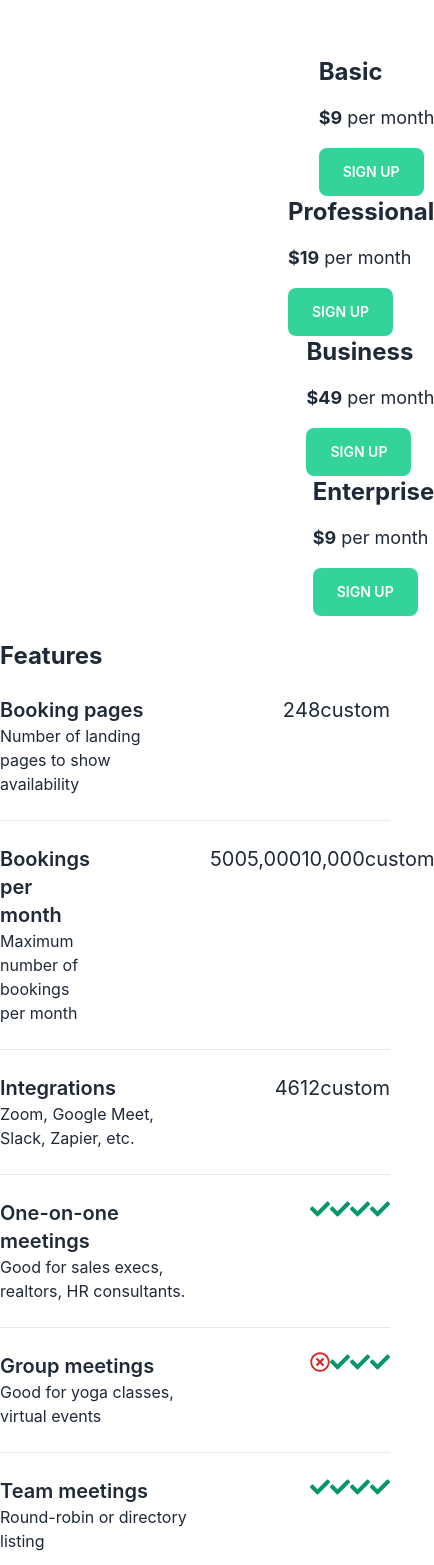
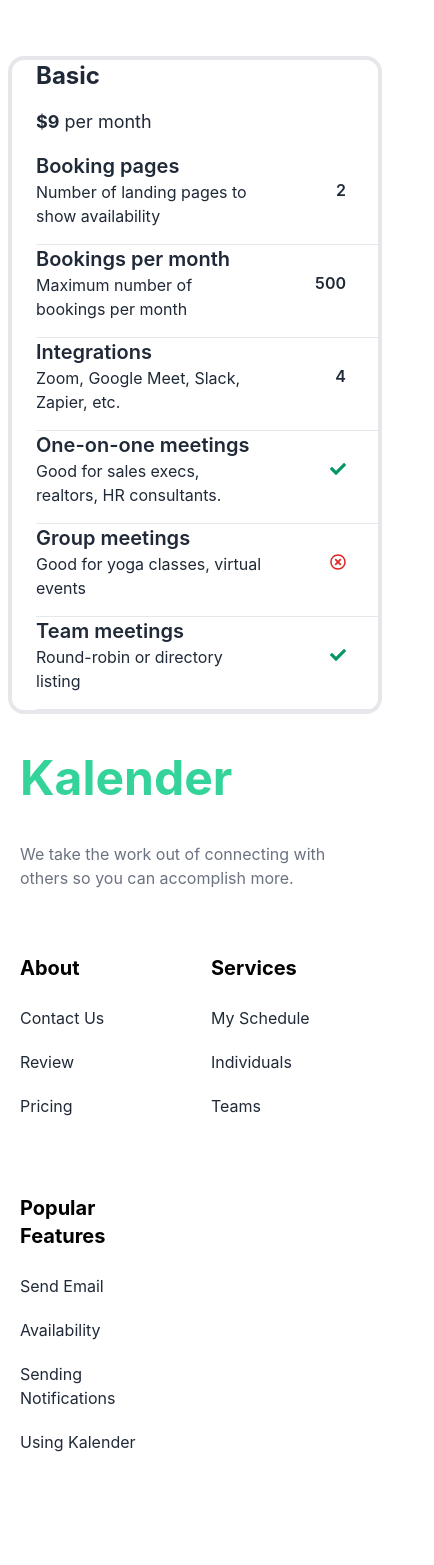
Before and after one commit to Amran-H/Kalender, a React (Create React App) app: page /pricing in a window 390 px wide. Shown: the part 432-1997 px from the top of the page, 434 px wide, since content can reach past the window. After the commit the page ends 1946 px from the top, so only its background shows below. Built offline with nearby package versions, Linux system fonts and the light colour scheme; no server answers.

Commit message:
one pricing card for phone added

```diff
--- a/src/Pages/Home/Happens/Happens.js
+++ b/src/Pages/Home/Happens/Happens.js
@@ -1,8 +1,4 @@
 import React, { useEffect, useState } from "react";
-import image1 from "../../../assets/images/Calendly-Demand-Gen-2__1_.webp";
-import image2 from "../../../assets/images/Calendly-Reminders-2.webp";
-import image3 from "../../../assets/images/Calendly-Route-Customers-Sales-team.webp";
-import image4 from "../../../assets/images/Calendly-Teams-Workflows__1_.webp";
 
 const Happens = () => {
   const [imageChange, setImageChange] = useState(1);
--- a/src/Pages/Pricing/Pricing.js
+++ b/src/Pages/Pricing/Pricing.js
@@ -4,12 +4,12 @@
 const Pricing = () => {
     return (
         <div>
-            <div className='my-32'>
+            <div className='my-32 '>
                 <h1 className='md:text-4xl text-2xl font-bold text-center'>Effective & Affordable</h1>
                 <p className='text-center mt-6 text-lg'>Free trial of one month no credit card needed.</p>
                 <p className='text-center text-lg'>You will be charged in a yearly basis, so you can cancel anytime.</p>
             </div>
-            <div className='grid md:grid-cols-2 lg:grid-cols-4 place-items-end ml-72'>
+            <div className='hidden md:grid md:grid-cols-4 place-items-end ml-72'>
                 <div>
                     <p className='text-2xl font-bold '>Basic</p>
                     <p className='my-4 text-lg'> <span className='text-lg font-bold'>$9</span> per month</p>
@@ -34,13 +34,15 @@
 
             {/* Table */}
 
-            <div className='my-6'>
+            <div className='my-6 hidden md:block'>
                 <h1 className='font-bold text-2xl'>Features</h1>
             </div>
 
+            <div className='hidden md:block'>
+
                 <div className='flex flex-row gap-10  '>
-                <div className='mr-20 md:w-80'><h1 className='text-xl font-semibold'>Booking pages</h1><p>Number of landing pages to show availability</p></div>
-                <div className='flex flex-row md:gap-56  '>
+                    <div className='mr-20 lg:w-80 md:w-60'><h1 className='text-xl font-semibold'>Booking pages</h1><p>Number of landing pages to show availability</p></div>
+                    <div className='flex flex-row lg:gap-56 md:gap-24 '>
                         <div className='text-xl'>2</div>
                         <div className='text-xl' >4</div>
                         <div className='text-xl'>8</div>
@@ -49,9 +51,9 @@
                 </div>
                 <hr className='my-6' />
                 <div className='flex flex-row gap-10  '>
-                <div className='mr-20 md:w-80'><h1 className='text-xl font-semibold'>Bookings per month
+                    <div className='mr-20 lg:w-80 md:w-60'><h1 className='text-xl font-semibold'>Bookings per month
                     </h1><p>Maximum number of bookings per month</p></div>
-                <div className='flex flex-row md:gap-48  '>
+                    <div className='flex flex-row lg:gap-48 md:gap-16 '>
                         <div className='text-xl'>500</div>
                         <div className='text-xl' >5,000</div>
                         <div className='text-xl'>10,000</div>
@@ -60,9 +62,9 @@
                 </div>
                 <hr className='my-6' />
                 <div className='flex flex-row gap-10  '>
-                <div className='mr-20 md:w-80'><h1 className='text-xl font-semibold'>Integrations
+                    <div className='mr-20 lg:w-80 md:w-60'><h1 className='text-xl font-semibold'>Integrations
                     </h1><p>Zoom, Google Meet, Slack, Zapier, etc.</p></div>
-                <div className='flex flex-row md:gap-56  '>
+                    <div className='flex flex-row lg:gap-56 md:gap-24 '>
                         <div className='text-xl'>4</div>
                         <div className='text-xl' >6</div>
                         <div className='text-xl'>12</div>
@@ -71,9 +73,9 @@
                 </div>
                 <hr className='my-6' />
                 <div className='flex flex-row gap-10  '>
-                <div className='mr-20 md:w-80'><h1 className='text-xl font-semibold'>One-on-one meetings
+                    <div className='mr-20 lg:w-80 md:w-60'><h1 className='text-xl font-semibold'>One-on-one meetings
                     </h1><p>Good for sales execs, realtors, HR consultants.</p></div>
-                <div className='flex flex-row md:gap-56  '>
+                    <div className='flex flex-row lg:gap-56 md:gap-24  '>
                         <div className='text-xl'><FaCheck className='text-emerald-600' /> </div>
                         <div className='text-xl' ><FaCheck className='text-emerald-600' /> </div>
                         <div className='text-xl'><FaCheck className='text-emerald-600' /> </div>
@@ -82,10 +84,10 @@
                 </div>
                 <hr className='my-6' />
                 <div className='flex flex-row gap-10  '>
-                <div className='mr-20 md:w-80'><h1 className='text-xl font-semibold'>Group meetings
+                    <div className='mr-20 lg:w-80 md:w-60'><h1 className='text-xl font-semibold'>Group meetings
                     </h1><p>
                             Good for yoga classes, virtual events</p></div>
-                <div className='flex flex-row md:gap-56  '>
+                    <div className='flex flex-row lg:gap-56 md:gap-24  '>
                         <div className='text-xl'><FaRegTimesCircle className='text-red-600' /></div>
                         <div className='text-xl' ><FaCheck className='text-emerald-600' /> </div>
                         <div className='text-xl'><FaCheck className='text-emerald-600' /> </div>
@@ -94,10 +96,10 @@
                 </div>
                 <hr className='my-6' />
                 <div className='flex flex-row gap-10  '>
-                <div className='mr-20 md:w-80'><h1 className='text-xl font-semibold'>Team meetings
+                    <div className='mr-20 lg:w-80 md:w-60'><h1 className='text-xl font-semibold'>Team meetings
                     </h1><p>
                             Round-robin or directory listing</p></div>
-                <div className='flex flex-row md:gap-56  '>
+                    <div className='flex flex-row lg:gap-56 md:gap-24  '>
                         <div className='text-xl'><FaCheck className='text-emerald-600' /> </div>
                         <div className='text-xl' ><FaCheck className='text-emerald-600' /> </div>
                         <div className='text-xl'><FaCheck className='text-emerald-600' /> </div>
@@ -107,6 +109,61 @@
                 <hr className='my-6' />
 
             </div>
+
+            {/* For Mobile */}
+
+            <div className='md:hidden'>
+
+
+                <div className="card border-4 mx-2 pl-6">
+                    <div >
+                        <h2 className="card-title text-2xl font-bold">Basic</h2>
+                        <p className='my-4 text-lg'> <span className='text-lg font-bold'>$9</span> per month</p>
+                    </div>
+
+                    <div className='flex flex-row mb-4'>
+                        <div className='w-2/3'> <h1 className='text-xl font-semibold'>Booking pages</h1><p>Number of landing pages to show availability</p> </div>
+                        <div className='flex justify-end pr-8 w-1/3 font-semibold items-center'><p>2</p></div>
+                    </div>
+                    <hr />
+                    <div className='flex flex-row mb-4'>
+                        <div className='w-2/3'> <h1 className='text-xl font-semibold'>Bookings per month</h1><p>
+                            Maximum number of bookings per month</p> </div>
+                        <div className='flex justify-end pr-8 w-1/3 font-semibold items-center'><p>500</p></div>
+                    </div>
+                    <hr />
+                    <div className='flex flex-row mb-4'>
+                        <div className='w-2/3'> <h1 className='text-xl font-semibold'>Integrations</h1><p>
+                            Zoom, Google Meet, Slack, Zapier, etc.</p> </div>
+                        <div className='flex justify-end pr-8 w-1/3 font-semibold items-center'><p>4</p></div>
+                    </div>
+                    <hr />
+                    <div className='flex flex-row mb-4'>
+                        <div className='w-2/3'> <h1 className='text-xl font-semibold'>One-on-one meetings</h1><p>
+                            Good for sales execs, realtors, HR consultants.</p> </div>
+                        <div className='flex justify-end pr-8 w-1/3 font-semibold items-center'><p><FaCheck className='text-emerald-600' /></p></div>
+                    </div>
+                    <hr />
+                    <div className='flex flex-row mb-4'>
+                        <div className='w-2/3'> <h1 className='text-xl font-semibold'>Group meetings</h1><p>
+                            Good for yoga classes, virtual events</p> </div>
+                        <div className='flex justify-end pr-8 w-1/3 font-semibold items-center'><p><FaRegTimesCircle className='text-red-600' /></p></div>
+                    </div>
+                    <hr />
+                    <div className='flex flex-row mb-4'>
+                        <div className='w-2/3'> <h1 className='text-xl font-semibold'>Team meetings</h1><p>
+                            Round-robin or directory listing</p> </div>
+                        <div className='flex justify-end pr-8 w-1/3 font-semibold items-center'><p><FaCheck className='text-emerald-600' /></p></div>
+                    </div>
+                    <hr />
+
+
+                </div>
+
+
+            </div>
+
+        </div>
     );
 };
 
```
Also changed, not shown: src/Pages/Home/Integrations/Integrations.js (added). Lines whose indentation alone changed are shown as unchanged.
